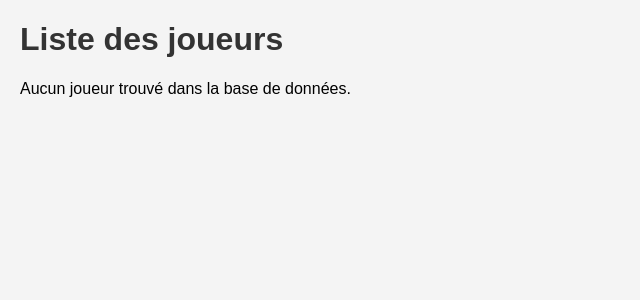
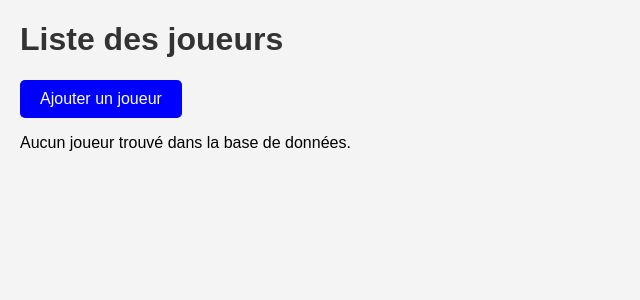
Before and after one commit to IceliosPY/R301-Site, a PHP site: page /ListeJoueur.php in a window 1280 px wide. Shown: the top 300 px of the page, without its empty margins (0-640 px from the left). Run offline with PHP 8.4, Linux system fonts and the light colour scheme; a user stored in the database is signed in; data that the repository does not hold is empty.

Commit message:
Update ListeJoueur.php

```diff
--- a/Projet_PHP/ListeJoueur.php
+++ b/Projet_PHP/ListeJoueur.php
@@ -42,6 +42,11 @@ if (isset($_GET['supprimer'])) {
 <body>
     <h1>Liste des joueurs</h1>
 
+    <!-- Bouton pour ajouter un joueur -->
+    <div>
+        <a href="CreationJoueur.php" class="btn btn-primary" style="display: inline-block; padding: 10px 20px; color: white; background-color: blue; text-decoration: none; border-radius: 5px;">Ajouter un joueur</a>
+    </div>
+
     <?php if (empty($joueurs)): ?>
         <p>Aucun joueur trouvé dans la base de données.</p>
     <?php else: ?>
```
